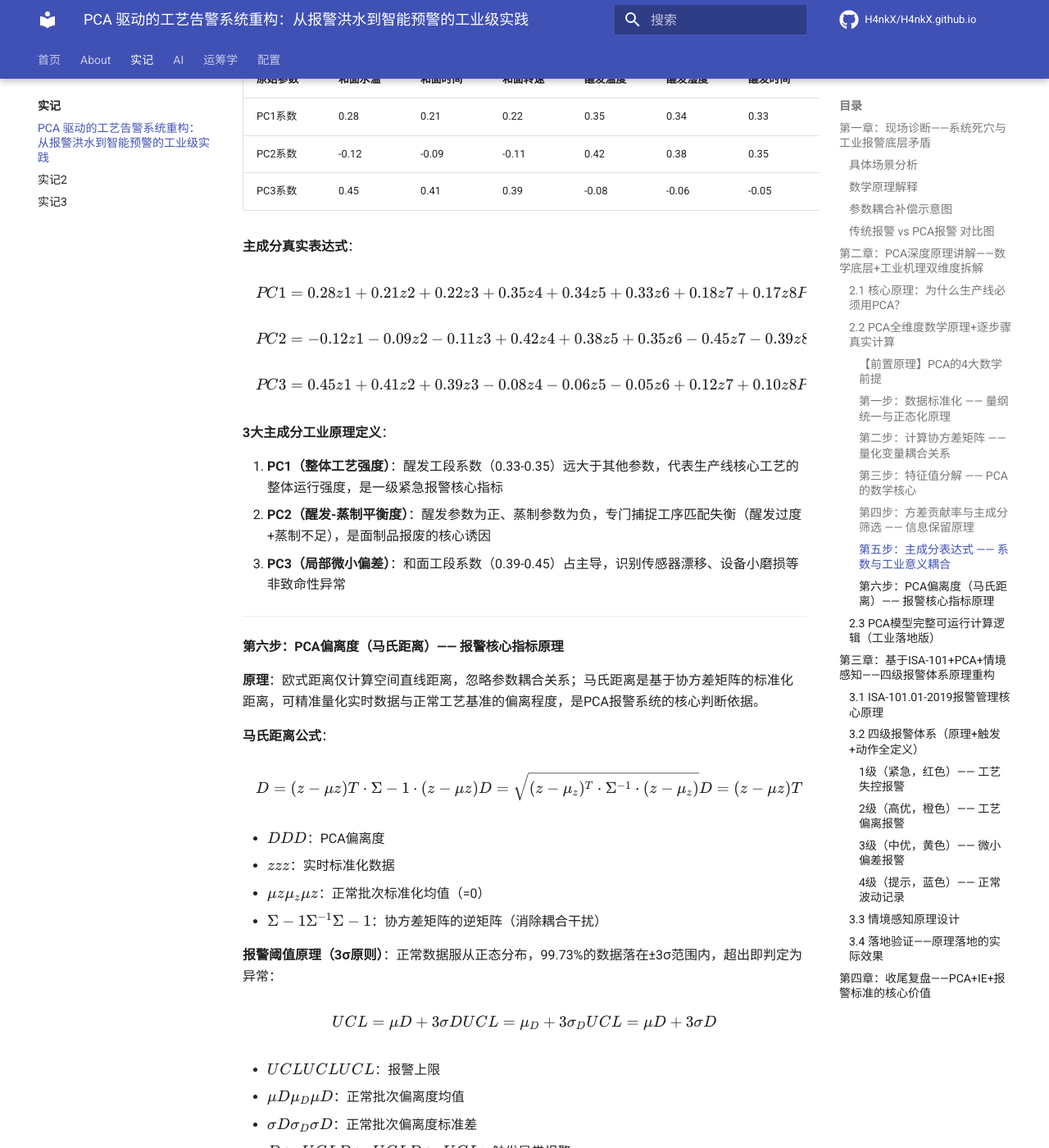
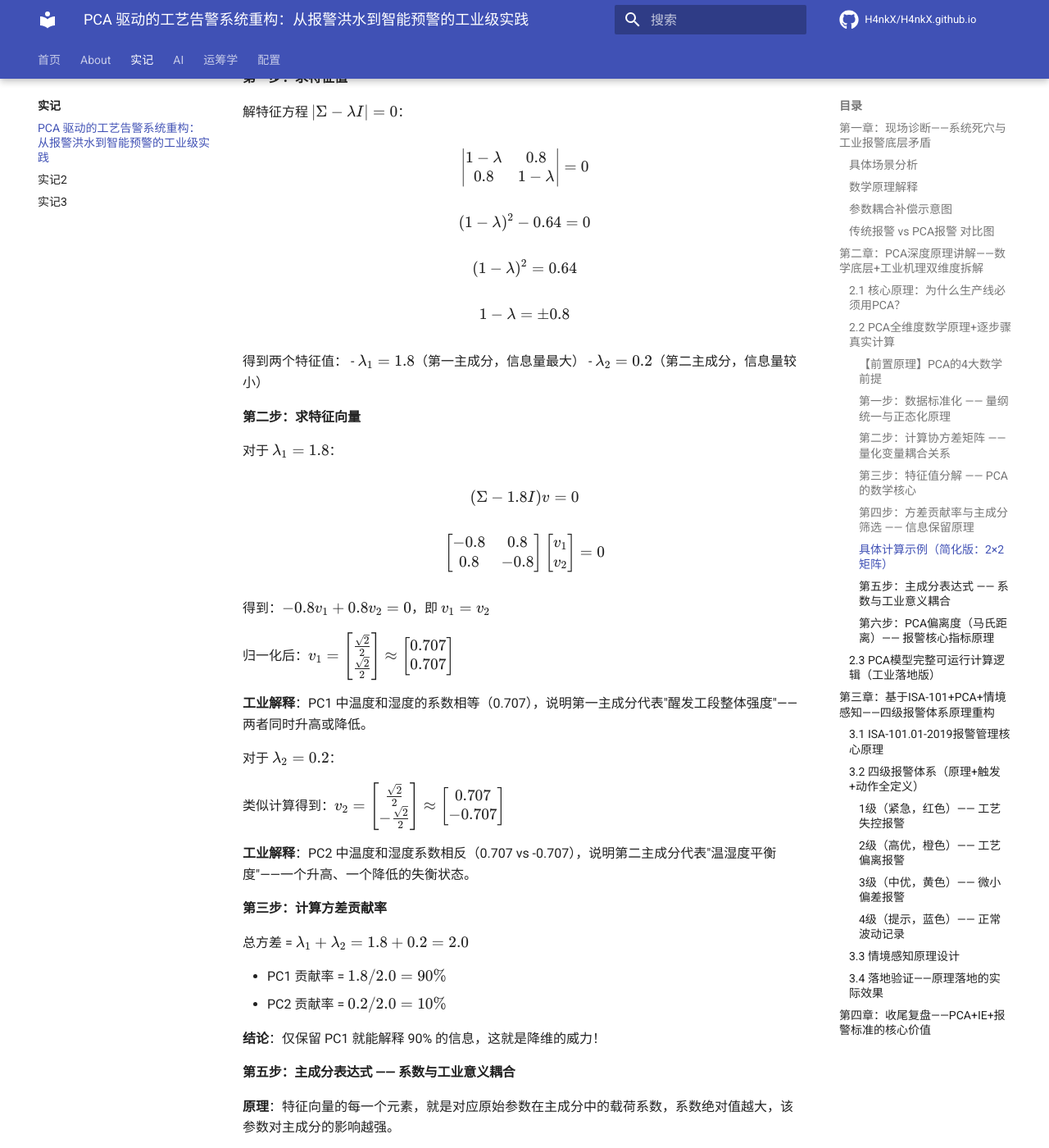
Before and after one commit to H4nkX/H4nkX.github.io, an MkDocs documentation site: the page built from docs/story/story1/index.md, in a window 1280 px wide and 1400 px high, scrolled down 6702 px. Shown: the whole window at 82% size. Built offline with MkDocs 1.6.1 and Material for MkDocs 9.7.7, drawn with Linux system fonts in a browser that asks for light colours; comment, search, counter and statistics services are not loaded; some of the changed text lies outside the part shown.

Commit message:
feat: 添加特征值分解的具体计算示例

```diff
--- a/docs/javascripts/katex.js
+++ b/docs/javascripts/katex.js
@@ -1,5 +1,5 @@
 function renderMath() {
-  var mathElements = document.querySelectorAll(".arithmatex");
+  var mathElements = document.querySelectorAll(".arithmatex:not(.katex-rendered)");
   for (var i = 0; i < mathElements.length; i++) {
     var tex = mathElements[i].textContent || mathElements[i].innerText;
     if (!tex) continue;
@@ -20,6 +20,8 @@ function renderMath() {
         displayMode: isBlock,
         throwOnError: false
       });
+      // 标记为已渲染，防止重复渲染
+      mathElements[i].classList.add("katex-rendered");
     } catch (e) {
       console.log("KaTeX render failed: " + e.message);
     }
--- a/docs/story/story1/index.md
+++ b/docs/story/story1/index.md
@@ -206,6 +206,7 @@ $$\Sigma \cdot v = \lambda \cdot v$$
 2. 代入特征值求得对应特征向量 $v_1, v_2, \dots, v_8$
 3. 特征值从大到小排序，对应主成分 PC1（第一主成分）、PC2、PC3……
 
+
 ---
 
 #### 第四步：方差贡献率与主成分筛选 —— 信息保留原理
@@ -232,6 +233,60 @@ $$\text{累计贡献率} = \sum_{i=1}^m \eta_i \geq 85\%$$
 保留前3个主成分即可完全代表8个参数的工艺信息。
 
 ---
+#### 具体计算示例（简化版：2×2 矩阵）
+
+H4nk为了让大家理解，用醒发温度和湿度两个参数举例：
+
+**假设协方差矩阵**（简化后的 2×2 矩阵）：
+
+$$\Sigma = \begin{bmatrix} 1.0 & 0.8 \\ 0.8 & 1.0 \end{bmatrix}$$
+
+其中：$Var(温度)=1.0$，$Var(湿度)=1.0$，$Cov(温度,湿度)=0.8$
+
+**第一步：求特征值**
+
+解特征方程 $|\Sigma - \lambda I| = 0$：
+
+$$\begin{vmatrix} 1-\lambda & 0.8 \\ 0.8 & 1-\lambda \end{vmatrix} = 0$$
+
+$$(1-\lambda)^2 - 0.64 = 0$$
+
+$$(1-\lambda)^2 = 0.64$$
+
+$$1-\lambda = \pm 0.8$$
+
+得到两个特征值：
+- $\lambda_1 = 1.8$（第一主成分，信息量最大）
+- $\lambda_2 = 0.2$（第二主成分，信息量较小）
+
+**第二步：求特征向量**
+
+对于 $\lambda_1 = 1.8$：
+
+$$(\Sigma - 1.8I)v = 0$$
+
+$$\begin{bmatrix} -0.8 & 0.8 \\ 0.8 & -0.8 \end{bmatrix} \begin{bmatrix} v_1 \\ v_2 \end{bmatrix} = 0$$
+
+得到：$-0.8v_1 + 0.8v_2 = 0$，即 $v_1 = v_2$
+
+归一化后：$v_1 = \begin{bmatrix} \frac{\sqrt{2}}{2} \\ \frac{\sqrt{2}}{2} \end{bmatrix} \approx \begin{bmatrix} 0.707 \\ 0.707 \end{bmatrix}$
+
+**工业解释**：PC1 中温度和湿度的系数相等（0.707），说明第一主成分代表"醒发工段整体强度"——两者同时升高或降低。
+
+对于 $\lambda_2 = 0.2$：
+
+类似计算得到：$v_2 = \begin{bmatrix} \frac{\sqrt{2}}{2} \\ -\frac{\sqrt{2}}{2} \end{bmatrix} \approx \begin{bmatrix} 0.707 \\ -0.707 \end{bmatrix}$
+
+**工业解释**：PC2 中温度和湿度系数相反（0.707 vs -0.707），说明第二主成分代表"温湿度平衡度"——一个升高、一个降低的失衡状态。
+
+**第三步：计算方差贡献率**
+
+总方差 = $\lambda_1 + \lambda_2 = 1.8 + 0.2 = 2.0$
+
+- PC1 贡献率 = $1.8 / 2.0 = 90\%$
+- PC2 贡献率 = $0.2 / 2.0 = 10\%$
+
+**结论**：仅保留 PC1 就能解释 90% 的信息，这就是降维的威力！
 
 #### 第五步：主成分表达式 —— 系数与工业意义耦合
 
```
